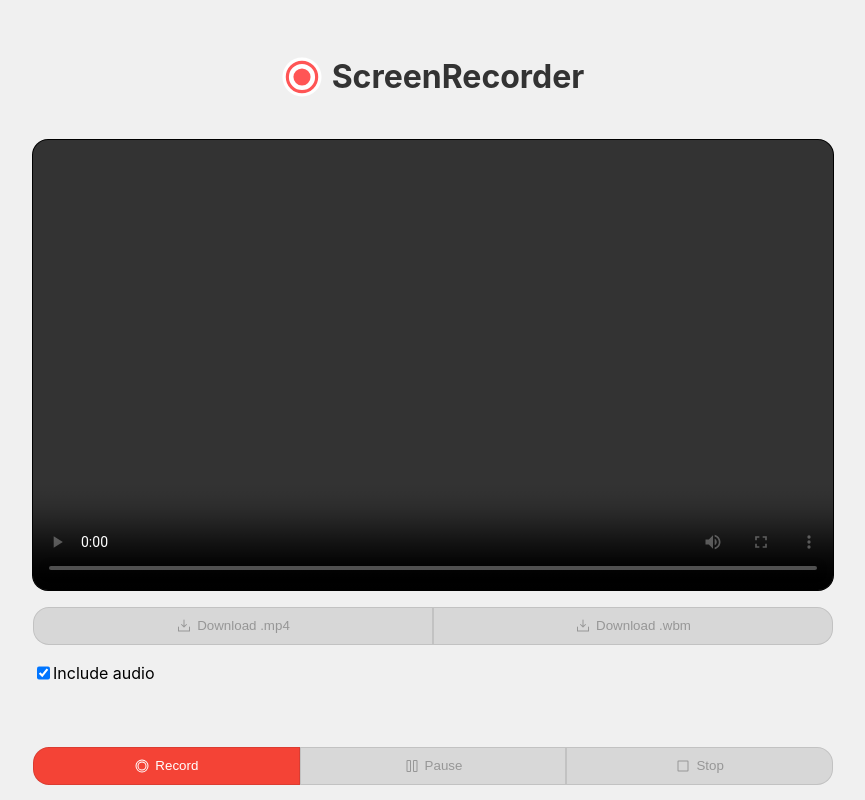
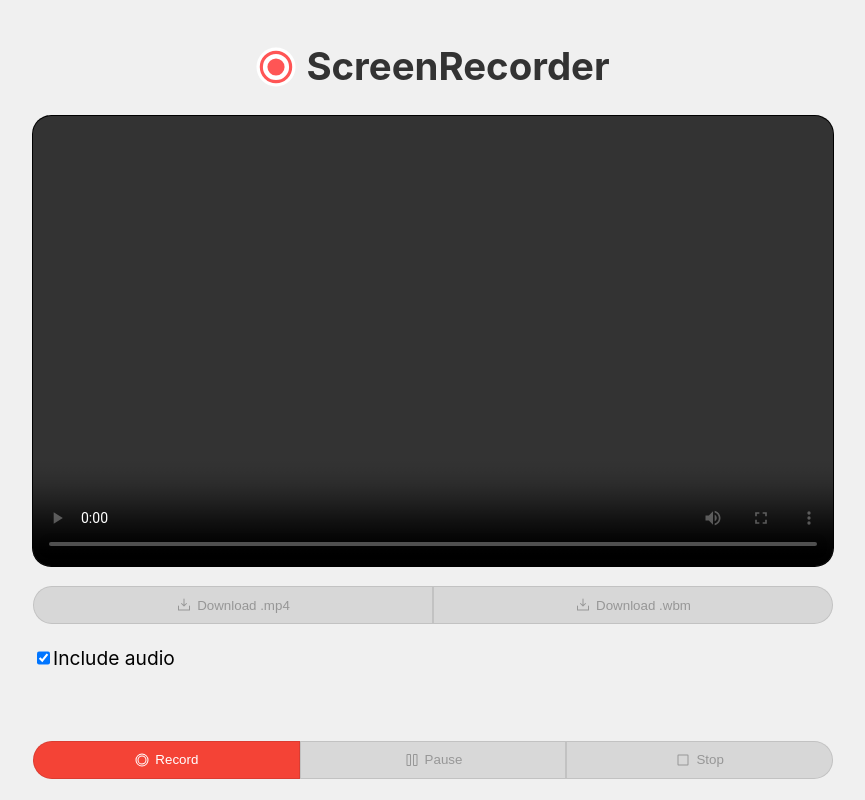
Before and after one commit to wilfison/screen-recorder, a React (Vite) app: page / in a window 1280 px wide. Shown: the whole page, without its empty margins (207-1072 px from the left). Built offline with nearby package versions, Linux system fonts and the light colour scheme.

Commit message:
chore: Update progress bar style and add small text for conversion progress

```diff
--- a/src/App.tsx
+++ b/src/App.tsx
@@ -126,7 +126,7 @@ function App() {
           <label htmlFor="include-audio">{t("include_audio")}</label>
         </div>
 
-        <div className="row progress-container">
+        <div className="progress-container">
           <div
             className="progress-bar"
             style={{ display: state.processProgress > 0 ? "block" : "none" }}
@@ -140,7 +140,9 @@ function App() {
             className="progress-description"
             style={{ display: state.processProgress > 0 ? "block" : "none" }}
           >
-            {t("converting")}: {state.processProgress}%
+            <small>
+              {t("converting")}: {state.processProgress}%
+            </small>
           </div>
         </div>
       </div>
--- a/src/index.css
+++ b/src/index.css
@@ -2,6 +2,7 @@
   font-family: Inter, system-ui, Avenir, Helvetica, Arial, sans-serif;
   line-height: 1.5;
   font-weight: 400;
+  font-size: 1.2rem;
 
   color-scheme: light dark;
 
@@ -59,6 +60,10 @@ body {
 
   max-width: var(--max-width);
   max-height: 700px;
+}
+
+h1 {
+  margin: 0;
 }
 
 .main-container {
@@ -177,7 +182,6 @@ video {
   height: 10px;
   background-color: var(--primary-disabled-color);
   border-radius: var(--border-radius);
-  margin-top: 1rem;
 }
 
 .progress-bar .progress {
```
